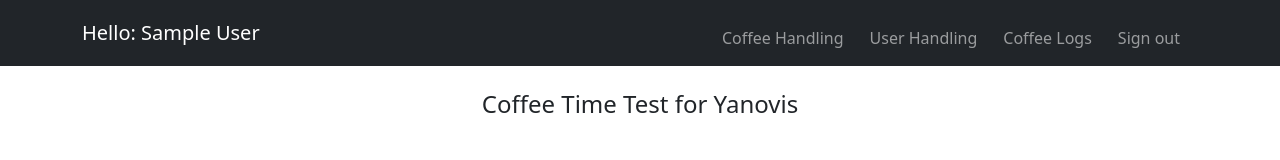
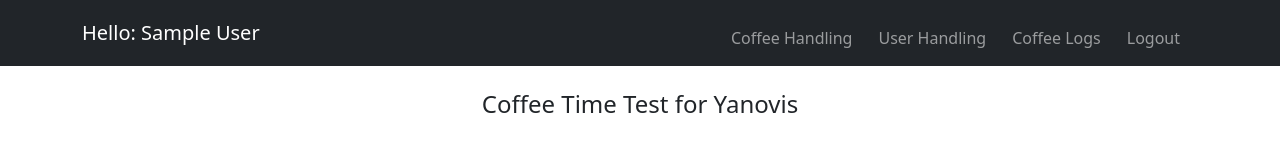
Before and after one commit to ddavid93/coffee-time-vue-firebase, a Vue app: page / in a window 1280 px wide. Shown: the top 160 px of the page. Built offline with nearby package versions, Linux system fonts and the light colour scheme; no server answers; the database is empty; sample sign-in values are in the browser's storage.

Commit message:
Changed Sign Out word by Logout

```diff
--- a/src/App.vue
+++ b/src/App.vue
@@ -42,7 +42,7 @@ li {
                 >
               </li>
               <li class="nav-item pointer">
-                <a class="nav-link" @click.prevent="signOut">Sign out</a>
+                <a class="nav-link" @click.prevent="signOut">Logout</a>
               </li>
             </template>
             <template v-else>
@@ -71,12 +71,6 @@ import {appAuth} from "./main";
 export default {
   computed: {
     authenticated() {
-      // db.collection("coffeeLogs").onSnapshot(
-      //     (snapshotChange) => {
-      //       snapshotChange.forEach((doc) => {
-      //         db.collection("coffeeLogs").doc(doc.id).delete()
-      //       });
-      //     });
       return !!this.user && this.user.loggedIn
     },
     firstName() {
```
